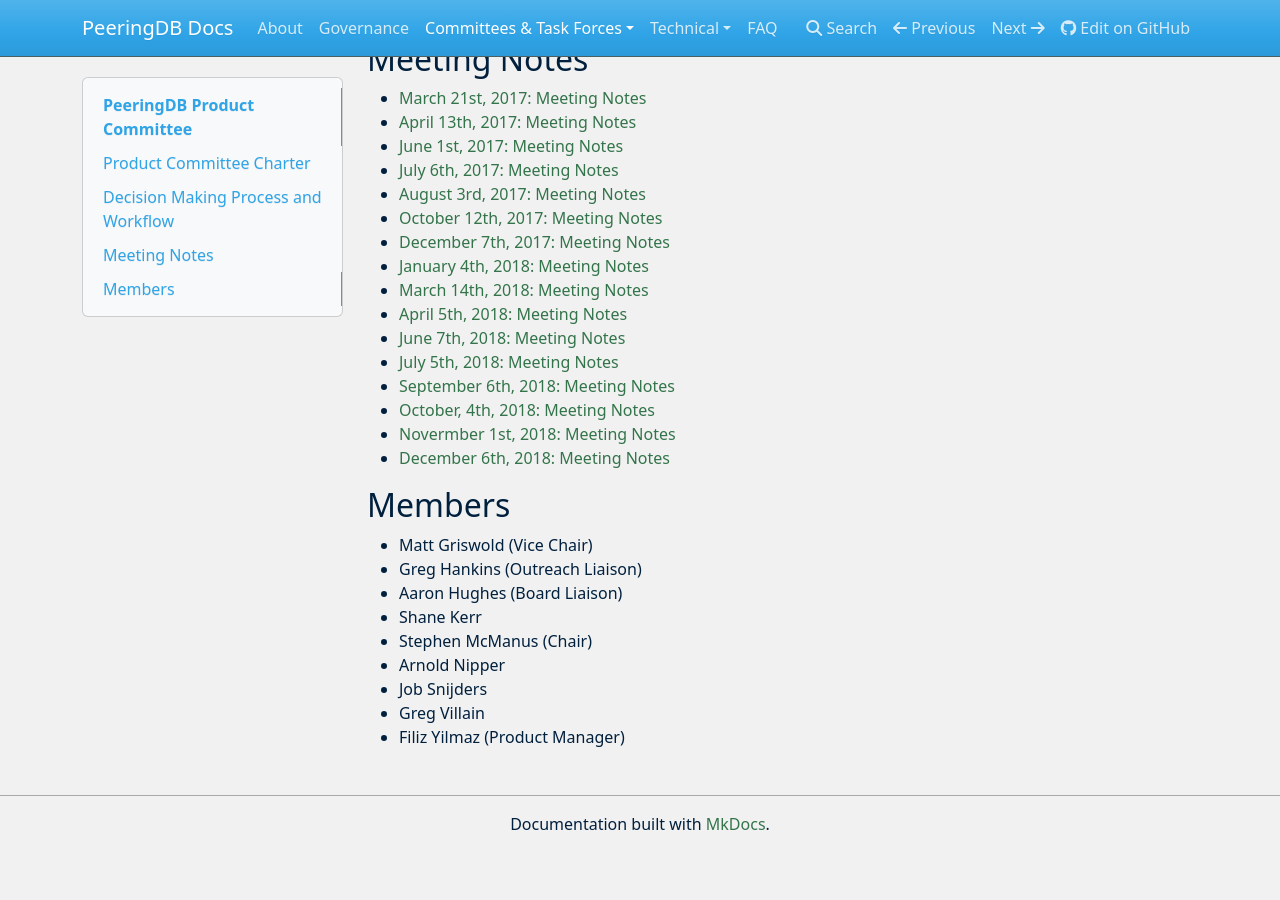
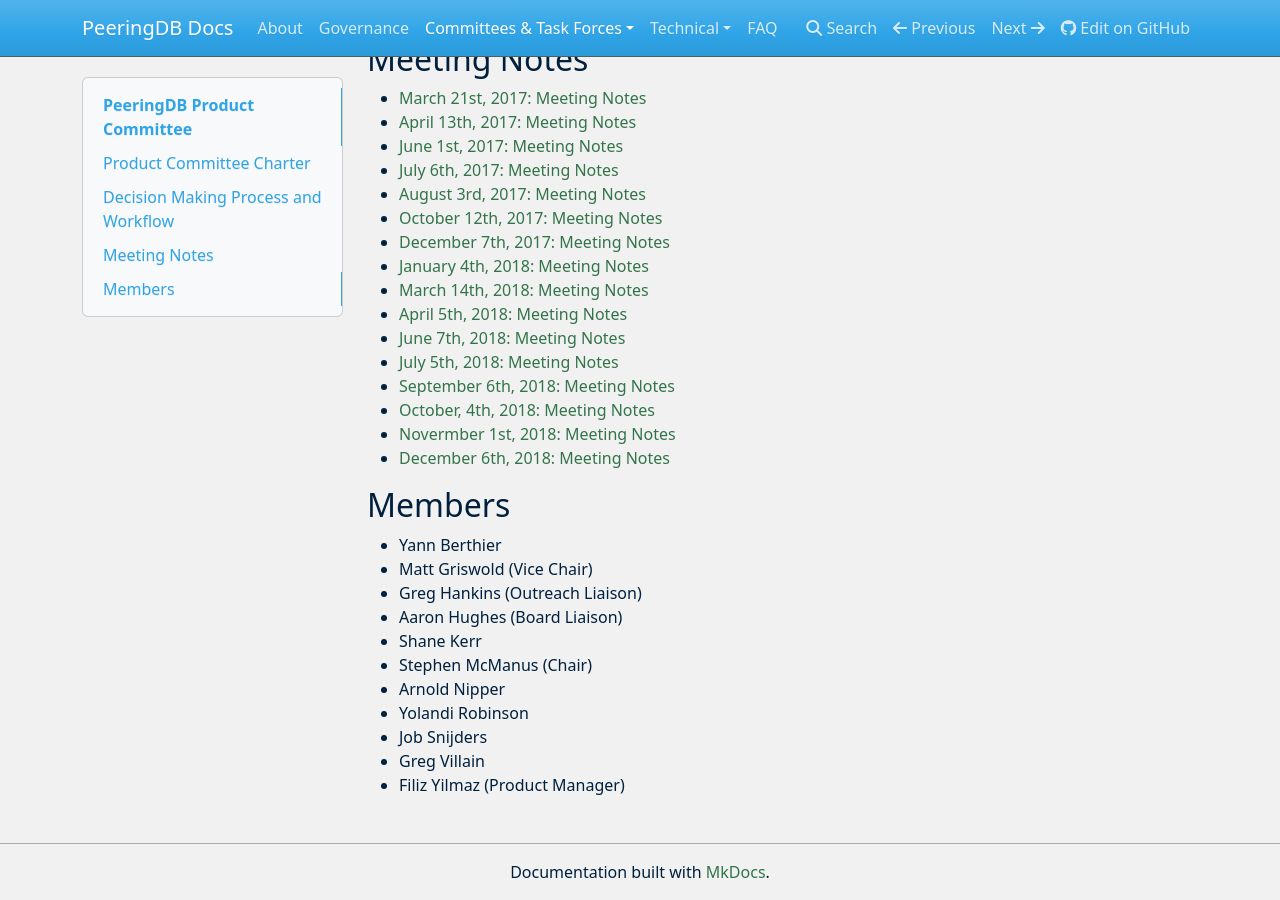
Before and after one commit to peeringdb/docs, an MkDocs documentation site: the page built from docs/committee/product/index.md, in a window 1280 px wide and 900 px high, scrolled down 2217 px. Built offline with MkDocs 1.6.1, drawn with Linux system fonts in a browser that asks for light colours; nearby versions of some CDN libraries; before the commit the page ends 3069 px from its top, so only the background shows below that.

Commit message:
Add Yann Berthier and Yolandi Robinson to PC.

```diff
--- a/docs/committee/product/index.md
+++ b/docs/committee/product/index.md
@@ -27,12 +27,14 @@
 - [December 6th, 2018: Meeting Notes](notes/2018-12-06_Product_Committee_Notes.pdf)
 
 ## Members
+- Yann Berthier
 - Matt Griswold (Vice Chair)
 - Greg Hankins (Outreach Liaison)
 - Aaron Hughes (Board Liaison)
 - Shane Kerr
 - Stephen McManus (Chair)
 - Arnold Nipper
+- Yolandi Robinson
 - Job Snijders
 - Greg Villain
 - Filiz Yilmaz (Product Manager)
```
